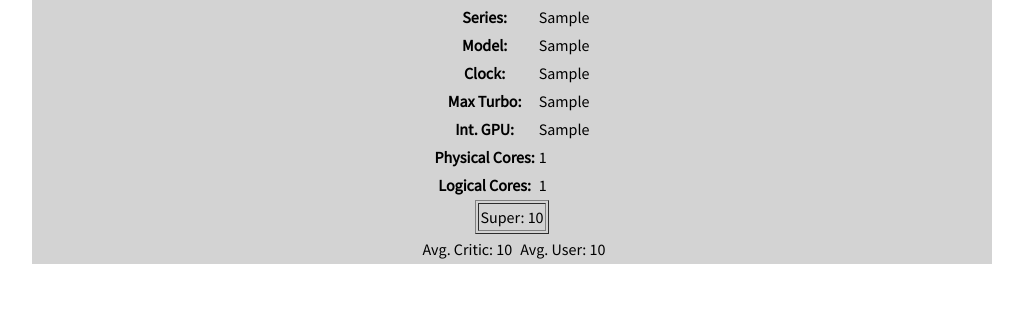
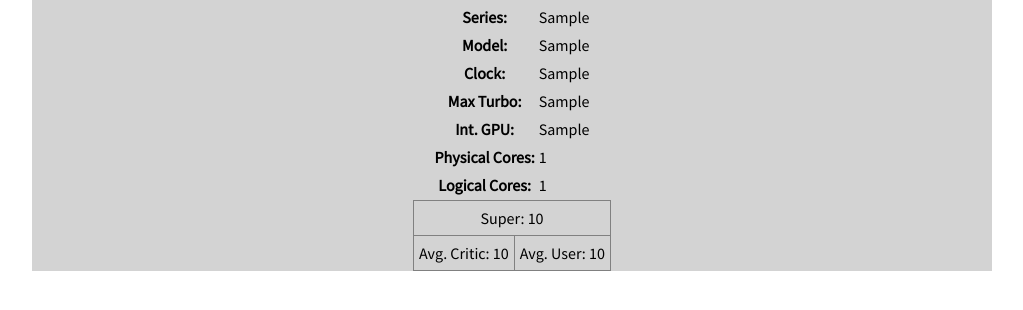
Before and after one commit to SW7-2016/Presentation, a Flask app: page /category/cpu/1 in a window 1280 px wide. Shown: the part 249-559 px from the top of the page, without its empty margins (128-1151 px from the left). Run offline with Flask 2, Linux system fonts and the light colour scheme; tables that the repository leaves empty hold one stand-in row (values such as "Sample post"); some web fonts are replaced.

Commit message:
Added some css

```diff
--- a/website/static/style.css
+++ b/website/static/style.css
@@ -66,3 +66,21 @@ body {
   text-decoration: none;
   color: #000;
 }
+
+/* single_product.html score tables */
+.scores {
+  border-spacing: 0.5rem;
+  border-collapse: collapse;
+}
+
+.scores tr {
+  text-align: center
+}
+
+.scores tr [colspan="2"] {
+  text-align: center;
+}
+
+.scores td {
+  padding: 5px;
+}
--- a/website/templates/single_product.html
+++ b/website/templates/single_product.html
@@ -62,15 +62,11 @@
 
     <table class="scores" border="1px">
         <tr>
-            <td>Super: {{ product.superscore }}</td>
-            <table >
-                <td>
-                    <td>Avg. Critic: {{ product.avg_critic_score }}</td>
-                </td>
-                <td>
-                    <td>Avg. User: {{ product.avg_user_score }}</td>
-                </td>
-            </table>
+            <td colspan="2">Super: {{ product.superscore }}</td>
+        </tr>
+        <tr>
+            <td>Avg. Critic: {{ product.avg_critic_score }}</td>
+            <td>Avg. User: {{ product.avg_user_score }}</td>
         </tr>
     </table>
 </center>
```
